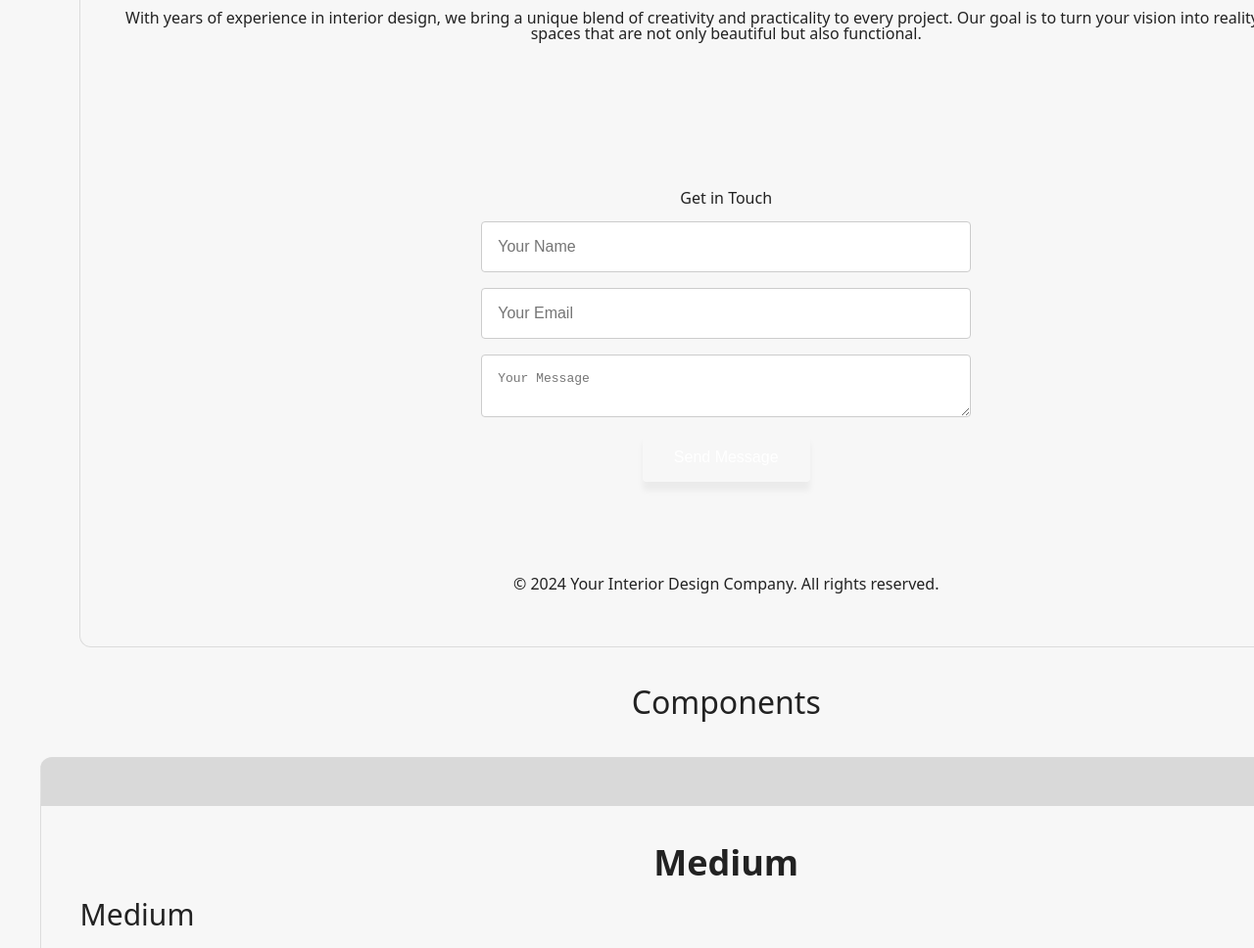
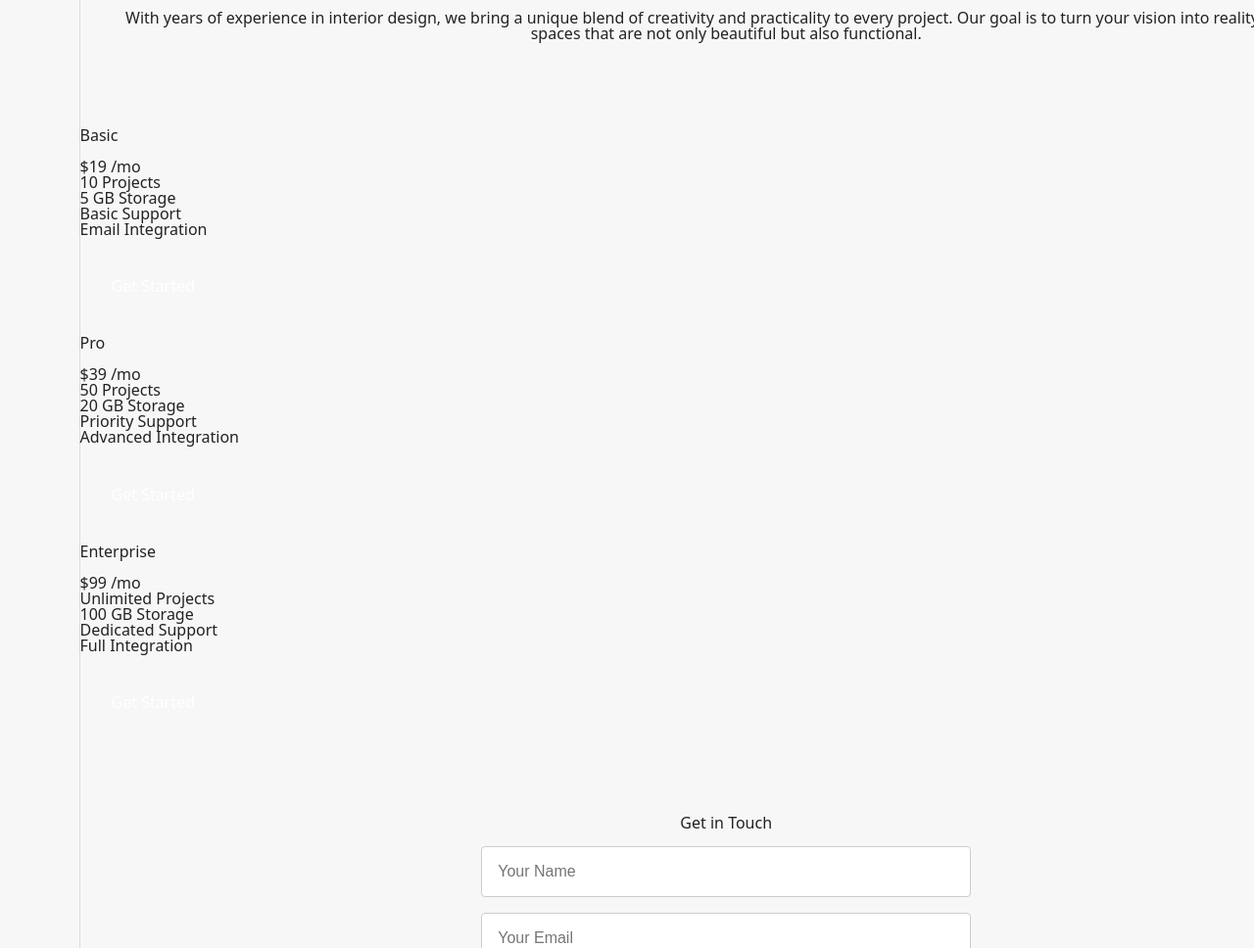
Before and after one commit to angelcreative/colornamer, a plain HTML site: page index.html in a window 1280 px wide. Shown: the part 4400-5368 px from the top of the page at 98% size. Drawn offline with nearby package versions, Linux system fonts and the light colour scheme; a script that the page names is missing.

Commit message:
Update index.html

```diff
--- a/index.html
+++ b/index.html
@@ -441,6 +441,67 @@
         <p>With years of experience in interior design, we bring a unique blend of creativity and practicality to every project. Our goal is to turn your vision into reality, creating spaces that are not only beautiful but also functional.</p>
     </section>
 
+
+<!--- pricing -->
+  <div id="pricing" class="pricing-table">
+    <div class="pricing-card">
+        <div class="pricing-header">
+            <h2>Basic</h2>
+            <div class="price">
+                <span class="currency">$</span>19
+                <span class="duration">/mo</span>
+            </div>
+        </div>
+        <div class="pricing-body">
+            <ul class="features">
+                <li>10 Projects</li>
+                <li>5 GB Storage</li>
+                <li>Basic Support</li>
+                <li>Email Integration</li>
+            </ul>
+            <a href="#" class="cta-button">Get Started</a>
+        </div>
+    </div>
+
+    <div class="pricing-card popular">
+        <div class="pricing-header">
+            <h2>Pro</h2>
+            <div class="price">
+                <span class="currency">$</span>39
+                <span class="duration">/mo</span>
+            </div>
+        </div>
+        <div class="pricing-body">
+            <ul class="features">
+                <li>50 Projects</li>
+                <li>20 GB Storage</li>
+                <li>Priority Support</li>
+                <li>Advanced Integration</li>
+            </ul>
+            <a href="#" class="cta-button">Get Started</a>
+        </div>
+    </div>
+
+    <div class="pricing-card">
+        <div class="pricing-header">
+            <h2>Enterprise</h2>
+            <div class="price">
+                <span class="currency">$</span>99
+                <span class="duration">/mo</span>
+            </div>
+        </div>
+        <div class="pricing-body">
+            <ul class="features">
+                <li>Unlimited Projects</li>
+                <li>100 GB Storage</li>
+                <li>Dedicated Support</li>
+                <li>Full Integration</li>
+            </ul>
+            <a href="#" class="cta-button">Get Started</a>
+        </div>
+    </div>
+</div>
+
     <!-- Contact Section -->
     <section id="contact" class="contact-section">
         <h2>Get in Touch</h2>
```
